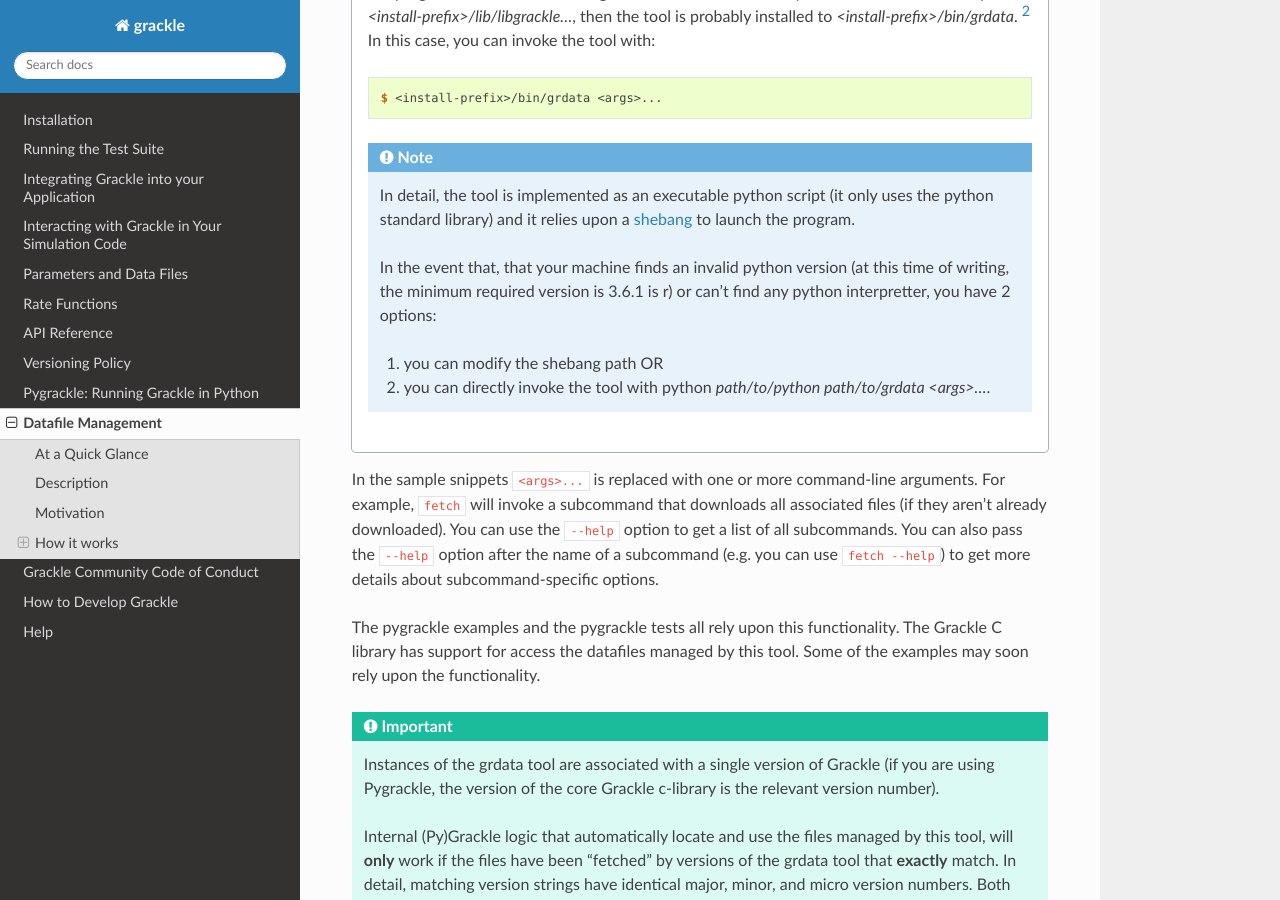
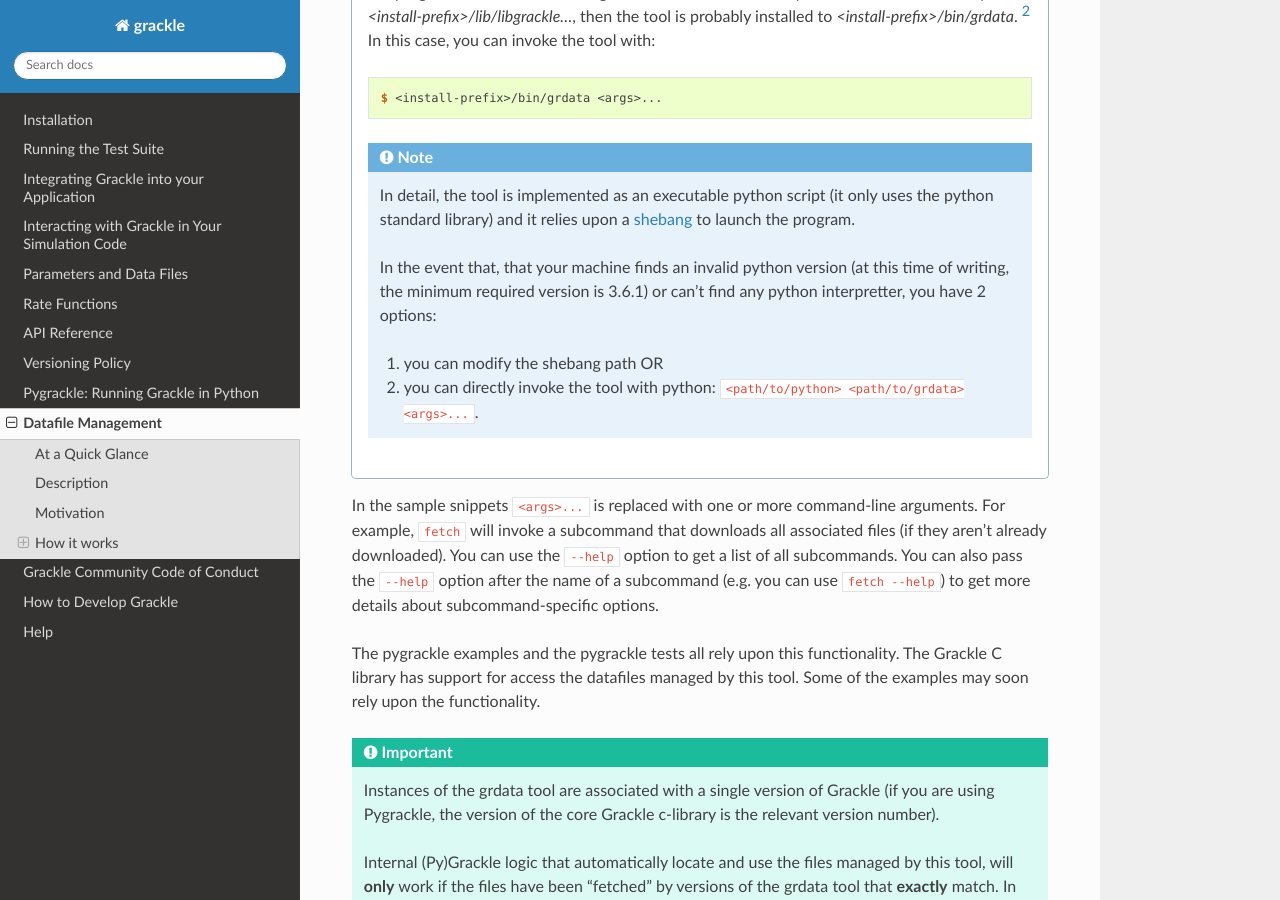
Before and after one commit to grackle-project/grackle, a Sphinx documentation site: the page built from doc/source/Tools.rst, in a window 1280 px wide and 900 px high, scrolled down 736 px. Built offline with Sphinx 7.4.7 and the Read the Docs theme 3.1.0, drawn with Linux system fonts in a browser that asks for light colours; the version number is read from the project's files by our own code; part of the change alters nothing that is shown.

Commit message:
fix some typos

```diff
--- a/doc/source/Tools.rst
+++ b/doc/source/Tools.rst
@@ -42,11 +42,11 @@ To execute the tool:
 
          In detail, the tool is implemented as an executable python script (it only uses the python standard library) and it relies upon a `shebang <https://en.wikipedia.org/wiki/Shebang_%28Unix%29>`__ to launch the program.
 
-         In the event that, that your machine finds an invalid python version (at this time of writing, the minimum required version is 3.6.1 is r) or can't find any python interpretter, you have 2 options:
+         In the event that, that your machine finds an invalid python version (at this time of writing, the minimum required version is 3.6.1) or can't find any python interpretter, you have 2 options:
 
          1. you can modify the shebang path OR
 
-         2. you can directly invoke the tool with python `path/to/python path/to/grdata <args>...`.
+         2. you can directly invoke the tool with python: ``<path/to/python> <path/to/grdata> <args>...``.
 
 
    .. group-tab:: As a part of Pygrackle
```
